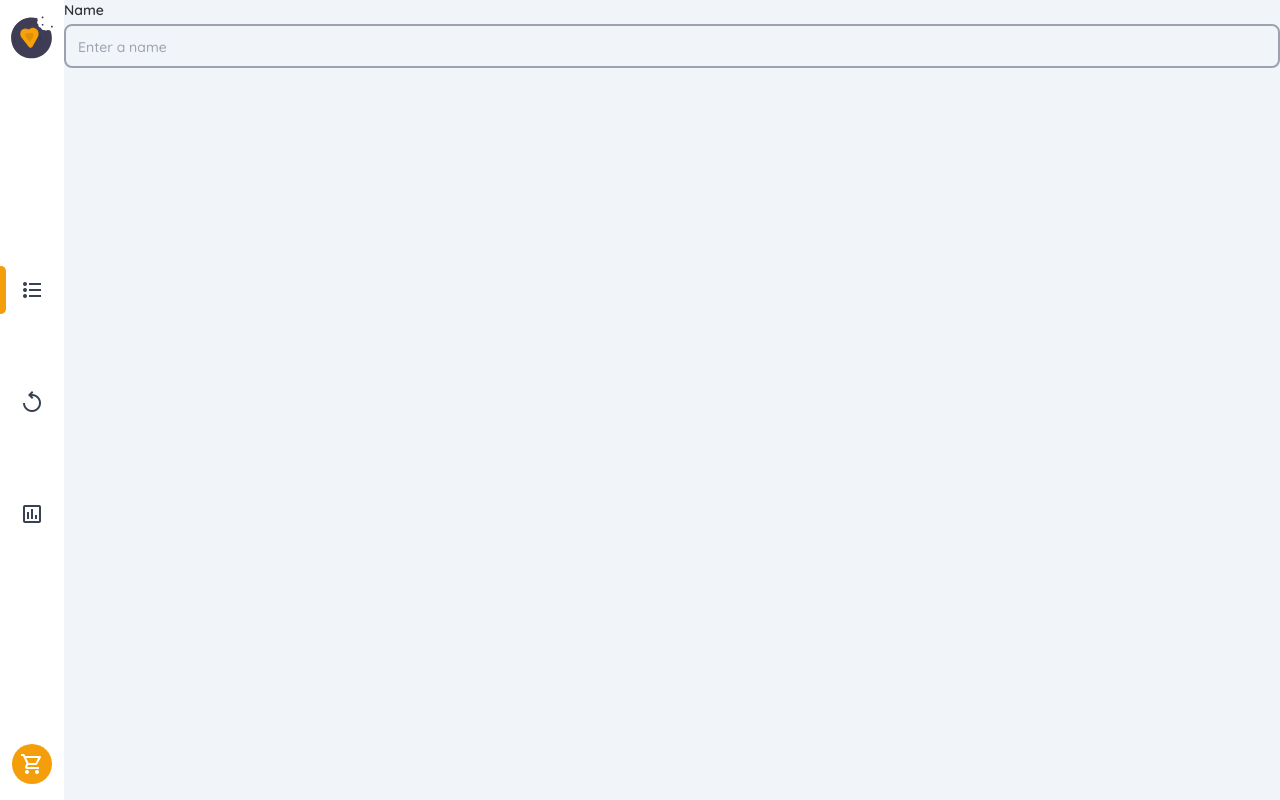
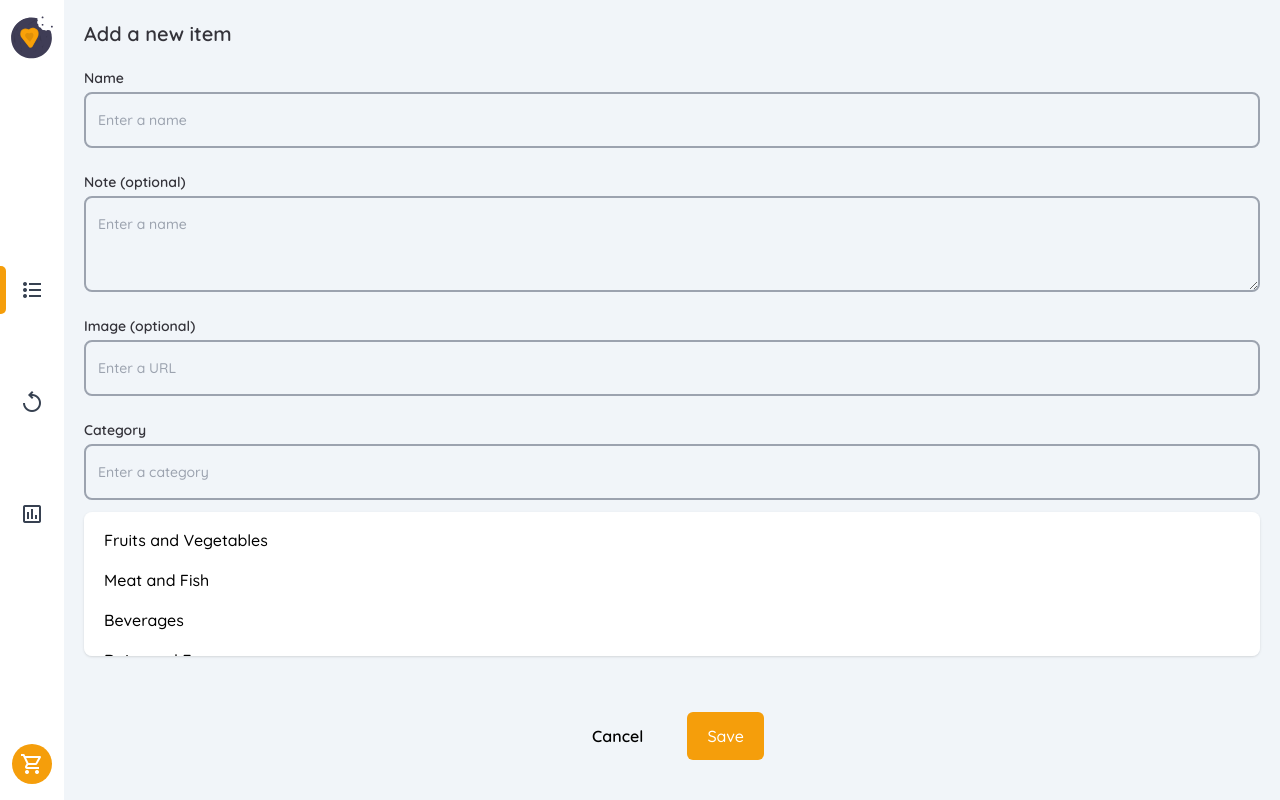
Before and after one commit to sarrietav-dev/shoppingify, an Angular app in the folder Client/: page / in a window 1280 px wide. Built offline with nearby package versions, Linux system fonts and the light colour scheme.

Commit message:
💄 Finish styling the form
The input component was deleted for easiness when developing reactive forms

```diff
--- a/Client/src/app/modules/create-item-form/components/input/input.component.html
+++ /dev/null
@@ -1,8 +0,0 @@
-<div class="flex flex-col gap-1">
-  <label for="" class="font-semibold text-sm text-somewhat-black"> Name </label>
-  <input
-    class="rounded-lg border-2 border-gray-400 bg-transparent placeholder:text-sm placeholder:font-medium placeholder:text-gray-400 focus:border-primary focus:ring-0"
-    placeholder="Enter a name"
-    type="text"
-  />
-</div>
--- a/Client/src/app/modules/create-item-form/create-item-form.module.ts
+++ b/Client/src/app/modules/create-item-form/create-item-form.module.ts
@@ -1,10 +1,9 @@
 import { NgModule } from '@angular/core';
 import { CommonModule } from '@angular/common';
 import { CreateItemFormComponent } from './pages/create-item-form/create-item-form.component';
-import { InputComponent } from './components/input/input.component';
 
 @NgModule({
-  declarations: [CreateItemFormComponent, InputComponent],
+  declarations: [CreateItemFormComponent],
   imports: [CommonModule],
   exports: [CreateItemFormComponent],
 })
--- a/Client/src/app/modules/create-item-form/pages/create-item-form/create-item-form.component.css
+++ b/Client/src/app/modules/create-item-form/pages/create-item-form/create-item-form.component.css
@@ -0,0 +1,12 @@
+input,
+textarea {
+  @apply rounded-lg border-2 border-gray-400 bg-transparent py-4 text-sm font-medium text-somewhat-black placeholder:text-gray-400 focus:border-primary focus:ring-0;
+}
+
+label {
+  @apply text-sm font-semibold text-somewhat-black;
+}
+
+li {
+  @apply cursor-pointer rounded-md px-4 py-2 font-medium hover:bg-gray-200;
+}
--- a/Client/src/app/modules/create-item-form/pages/create-item-form/create-item-form.component.html
+++ b/Client/src/app/modules/create-item-form/pages/create-item-form/create-item-form.component.html
@@ -1,3 +1,40 @@
-<p>
-  <app-input></app-input>
-</p>
+<form class="flex h-full flex-col px-5 pb-10">
+  <h1 class="my-5 text-xl font-semibold text-somewhat-black">Add a new item</h1>
+  <div class="space-y-6">
+    <div class="flex flex-col gap-1">
+      <label for="name"> Name </label>
+      <input placeholder="Enter a name" type="text" id="name" />
+    </div>
+    <div class="flex flex-col gap-1">
+      <label for="note">Note (optional)</label>
+      <textarea
+        placeholder="Enter a name"
+        type="text"
+        id="note"
+        rows="3"
+      ></textarea>
+    </div>
+    <div class="flex flex-col gap-1">
+      <label for="image">Image (optional)</label>
+      <input placeholder="Enter a URL" type="url" id="image" />
+    </div>
+    <div class="flex flex-col gap-1">
+      <label for="category">Category</label>
+      <input type="text" id="category" placeholder="Enter a category" />
+      <ul
+        class="mt-2 max-h-36 overflow-y-auto rounded-lg bg-white px-1 py-2 shadow"
+      >
+        <li>Fruits and Vegetables</li>
+        <li>Meat and Fish</li>
+        <li>Beverages</li>
+        <li>Dairy and Eggs</li>
+      </ul>
+    </div>
+  </div>
+  <div class="mt-auto flex justify-center gap-8">
+    <button class="rounded-md p-3 font-semibold">Cancel</button>
+    <button class="rounded-md bg-primary px-5 py-2 font-medium text-white">
+      Save
+    </button>
+  </div>
+</form>
```
Also changed, not shown: Client/src/app/modules/create-item-form/components/input/input.component.ts (deleted, +0 -10 lines), Client/src/app/modules/create-item-form/components/input/input.component.css (deleted), 1 other file (tests, documents, lock files or other folders).
